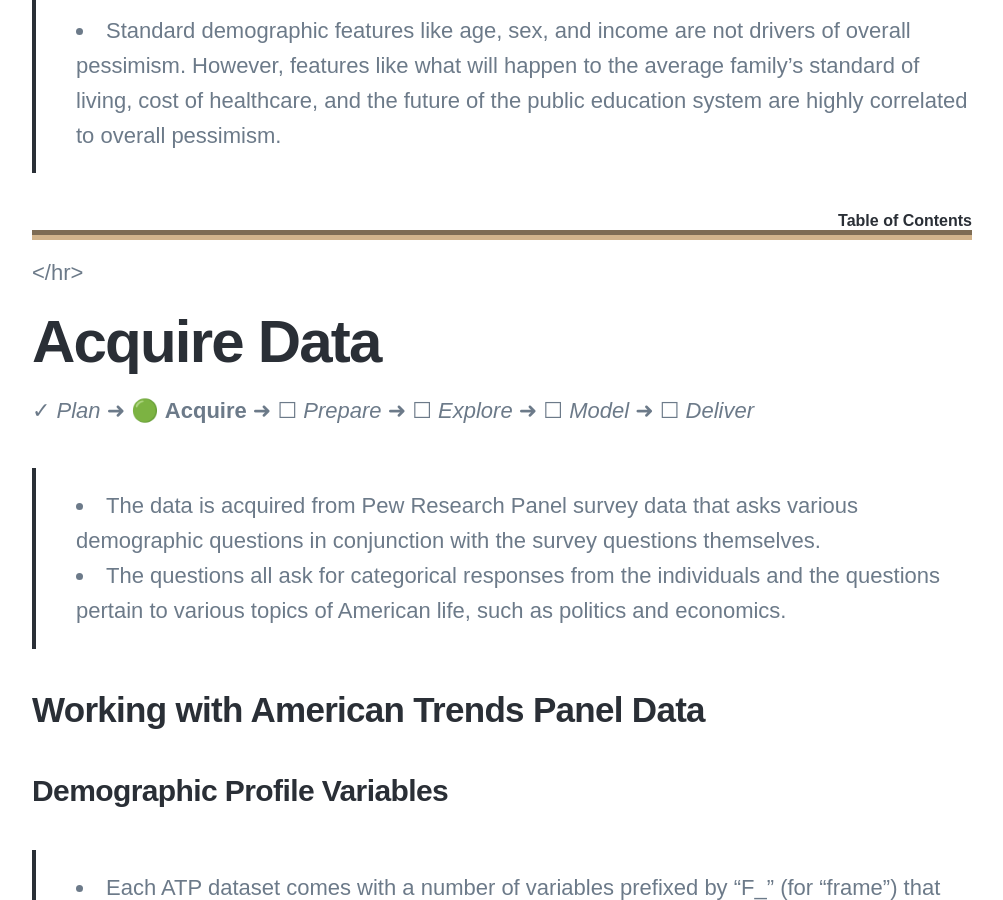
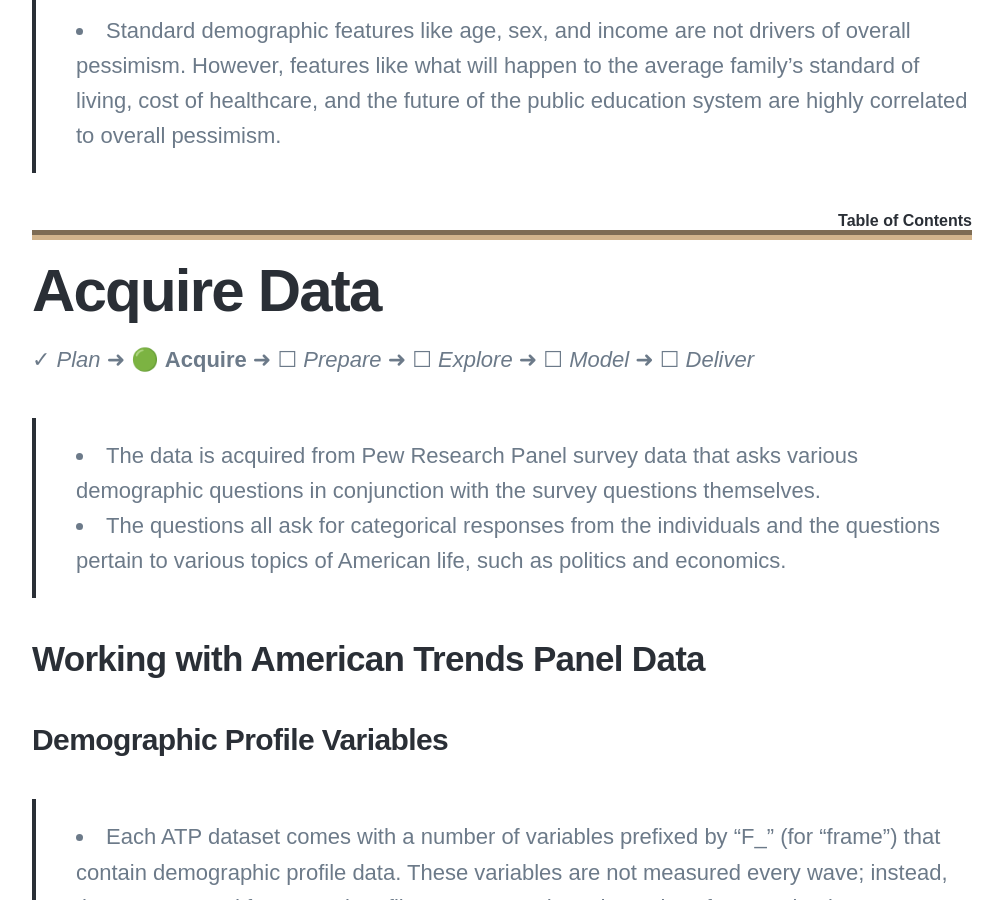
Before and after one commit to CharlesAtchison/charlesatchison.github.io, a Jekyll site: the page built from _projects/american_attitude_project.md, in a window 1280 px wide and 900 px high, scrolled down 6048 px. Shown: the whole window, without its empty margins (138-1141 px from the left). Built offline with Jekyll 4.4.1, drawn with Linux system fonts in a browser that asks for light colours; nearby versions of some CDN libraries; some web fonts are replaced.

Commit message:
More formatting changes and proper loading of images

```diff
--- a/_projects/american_attitude_project.md
+++ b/_projects/american_attitude_project.md
@@ -140,7 +140,7 @@
 > - Standard demographic features like age, sex, and income are not drivers of overall pessimism. However, features like what will happen to the average family's standard of living, cost of healthcare, and the future of the public education system are highly correlated to overall pessimism.
 
 <div style="text-align: right"><a href='#toc'>Table of Contents</a></div>
-<hr style="border-top: 10px groove tan; margin-top: 1px; margin-bottom: 1px"></hr>
+<hr style="border-top: 10px groove tan; margin-top: 1px; margin-bottom: 1px">
 
 <a name='acquire'></a>
 # Acquire Data
@@ -164,7 +164,7 @@
 ### Dataset Format
 > - The dataset is formatted as a .sav file and can be read with the SPSS software program. The dataset can also be read with the R programming language, using the `foreign` package. R is a free, open-source program for statistical analysis that can be downloaded <a href="https://cran.r-project.org/" target="_blank">here</a>. It can also be used to export data in .csv format for use with other software programs.
 
-> **NOTE**: Using other tools to directly convert the .sav file to another format such as .csv may ERASE value
+> - **NOTE**: Using other tools to directly convert the .sav file to another format such as .csv may ERASE value
 labels. For this reason, it is highly recommended that you use either SPSS or R to read the file directly.
 
 <a name='data_dict'></a>
@@ -343,7 +343,7 @@
 ## Feature Importance
 > - Of the models mentioned above, our best performing model was the Random Forest Classifier with depth 8, min samples leaf 3. We utilized this model to perform feature importance on the features in our dataset. We found that public education and U.S. economics are major drivers of pessimism.
 
-![feature_importance_plot](images/feature_importance.jpeg)
+![feature_importance_plot](/images/american_attitudes/feature_importance.jpeg)
 
 <a name='top'></a>
 ## Modeling with just the top features
@@ -369,7 +369,7 @@
 
 | Most Important Issues For Republicans   | Most Important Issues for Democrats |
 |-----------------------------------------|-------------------------------------|
-| ![Republicans](images/republicans.jpeg) | ![Democrats](images/democrats.jpeg) |
+| ![Republicans](/images/american_attitudes/republicans.jpeg) | ![Democrats](/images/american_attitudes/democrats.jpeg) |
 
 <a name='modeling_income_level'></a>
 ## Modeling the Income Level Subsets
@@ -377,7 +377,7 @@
 
 | Most Important Issues For Lower Income Level | Most Important Issues for Middle Income Level | Most Important Issues for Upper Income Level |
 |----------------------------------------------|-----------------------------------------------|----------------------------------------------|
-| ![lower](images/lower_income_group.jpeg)     | ![middle](images/middle_income_group.jpeg)    | ![higher](images/upper_income_group.jpeg)    |
+| ![lower](/images/american_attitudes/lower_income_group.jpeg)     | ![middle](/images/american_attitudes/middle_income_group.jpeg)    | ![higher](/images/american_attitudes/upper_income_group.jpeg)    |
 
 <a name='modeling_education_level'></a>
 ## Modeling the Education Level Subsets
@@ -442,5 +442,5 @@
 
 ---
 **Citation**
->
-> <a href="https://www.pewresearch.org/social-trends/dataset/american-trends-panel-wave-41/">"American Trends Panel Wave 41.”</a> Pew Research Center, Washington, D.C. (December 27, 2018).
+
+> - <a href="https://www.pewresearch.org/social-trends/dataset/american-trends-panel-wave-41/">"American Trends Panel Wave 41.”</a> Pew Research Center, Washington, D.C. (December 27, 2018).
```
